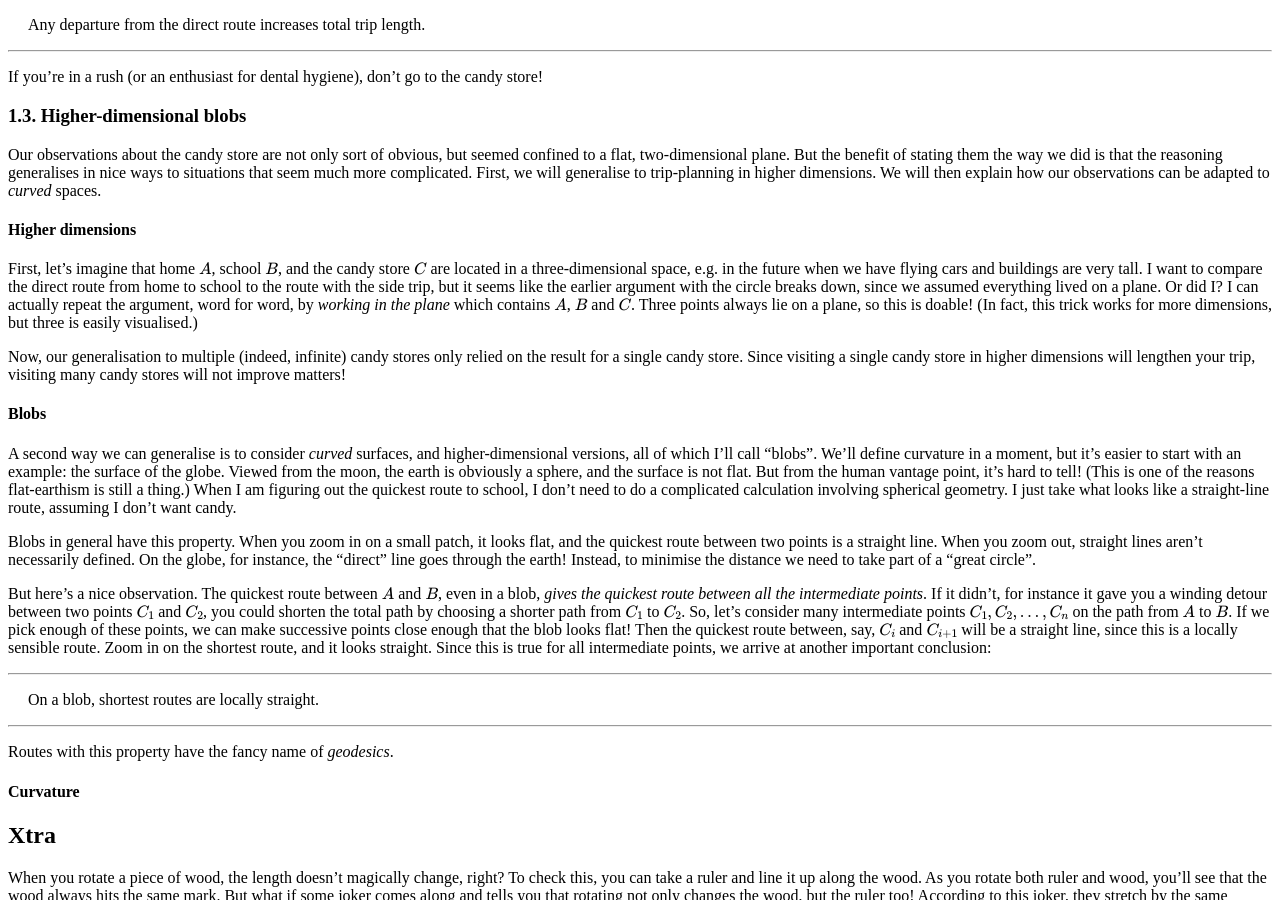
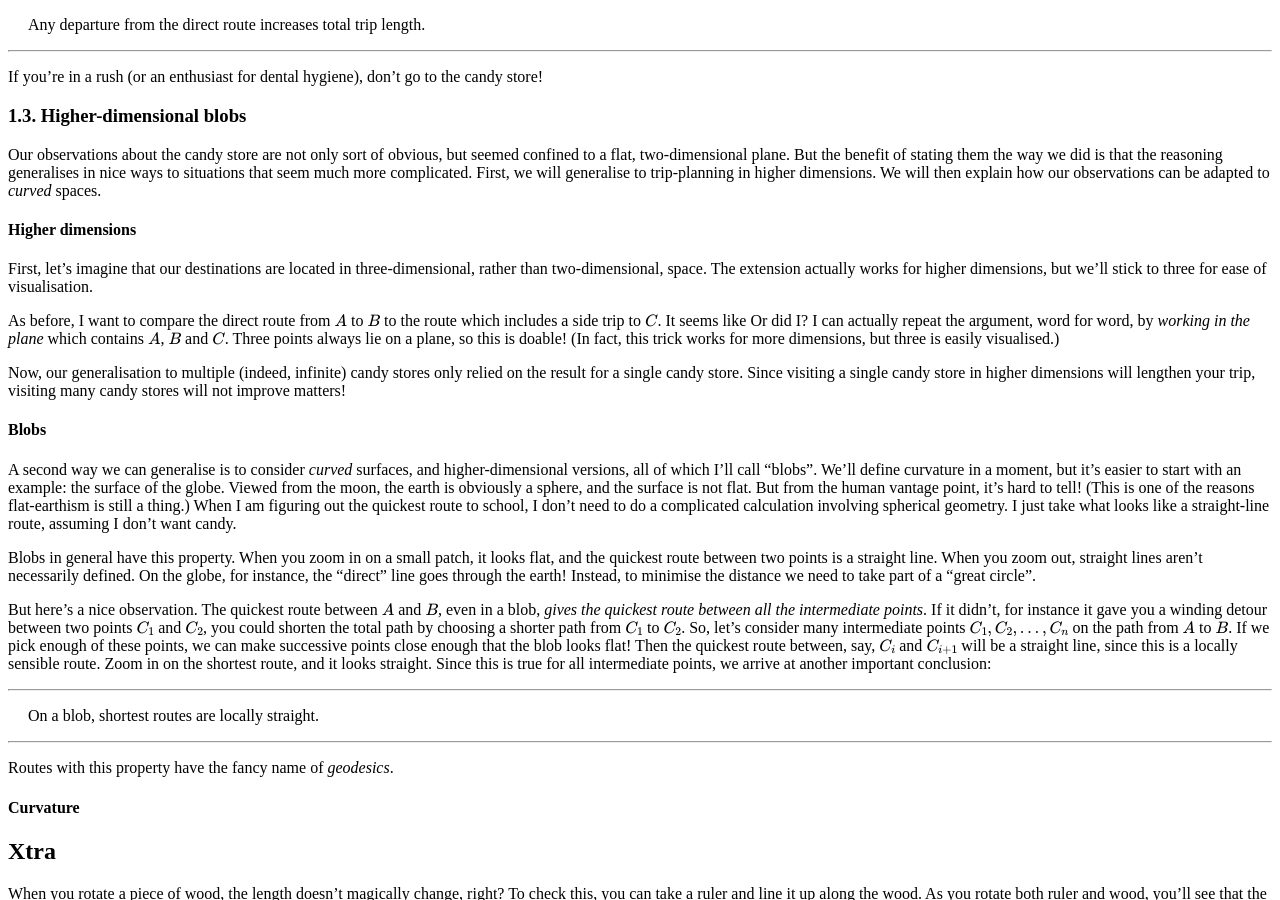
Before and after one commit to hapax/hapax.github.io, a Jekyll site: the page built from assets/maximal.md, in a window 1280 px wide and 900 px high, scrolled down 1978 px. Built offline with Jekyll 4.4.1, drawn with Linux system fonts in a browser that asks for light colours; our own code applies the rules of GitHub Pages for plain Markdown files; formulas are drawn with MathJax 3; a script that is not in the unit is left out.

Commit message:
Update maximal.md

```diff
--- a/assets/maximal.md
+++ b/assets/maximal.md
@@ -186,13 +186,14 @@ spaces.
 
 #### Higher dimensions
 
-First, let's imagine that home $A$, school $B$, and the candy store $C$ are located
-in a three-dimensional space, e.g. in the future when we have flying
-cars and buildings are very tall.
-I want to compare the direct route from home to school to the route
-with the side trip, but it seems like the earlier argument with the
-circle breaks down,
-since we assumed everything lived on a plane.
+First, let's imagine that our destinations are located in
+three-dimensional, rather than two-dimensional, space.
+The extension actually works for higher dimensions, but we'll stick
+to three for ease of visualisation.
+
+As before, I want to compare the direct route from $A$ to $B$ to the
+route which includes a side trip to $C$.
+It seems like
 Or did I?
 I can actually repeat the argument, word for word, by *working in the
 plane* which contains $A$, $B$ and $C$.
```
